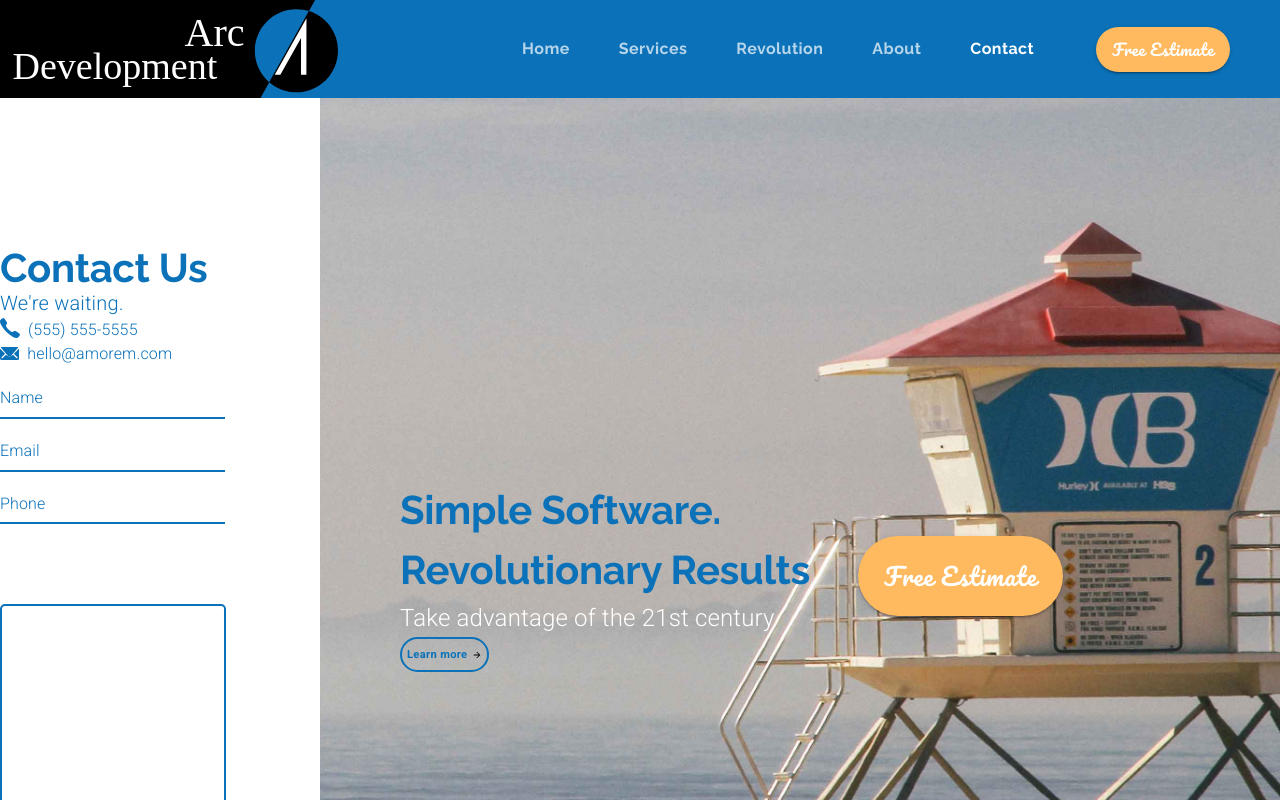
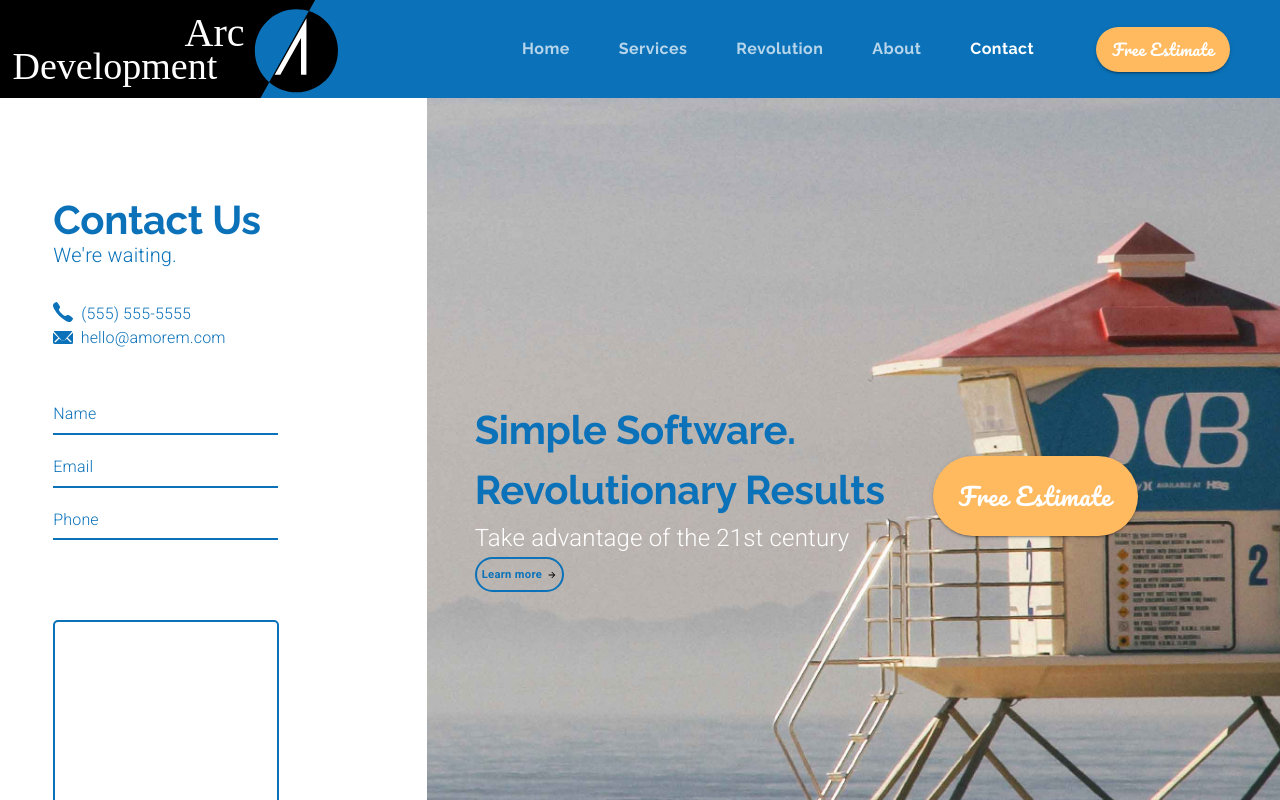
Before and after one commit to Amorem/materialui_arcdev, a React (Create React App) app: page /contact in a window 1280 px wide. Shown: the top 800 px of the page. Built offline with nearby package versions, Linux system fonts and the light colour scheme.

Commit message:
Contact Page Styling 2/2

```diff
--- a/src/Components/Contact.js
+++ b/src/Components/Contact.js
@@ -20,6 +20,7 @@ const useStyles = makeStyles((theme) => ({
     backgroundSize: "cover",
     backgroundRepeat: "no-repeat",
     height: "60em",
+    paddingBottom: "10em",
   },
   estimateButton: {
     ...theme.typography.estimate,
@@ -77,7 +78,17 @@ export default function Contact(props) {
 
   return (
     <Grid container direction="row">
-      <Grid item container direction="column" lg={3} justify="center">
+      <Grid
+        item
+        container
+        direction="column"
+        lg={4}
+        xl={3}
+        justify="center"
+        alignItems="center"
+      >
+        <Grid item>
+          <Grid container direction="column">
             <Grid item>
               <Typography variant="h2" style={{ lineHeight: 1 }}>
                 Contact Us
@@ -89,9 +100,13 @@ export default function Contact(props) {
                 We're waiting.
               </Typography>
             </Grid>
-        <Grid item container>
+            <Grid item container style={{ marginTop: "2em" }}>
               <Grid item>
-            <img src={phoneIcon} alt="phone" style={{ marginRight: "0.5em" }} />
+                <img
+                  src={phoneIcon}
+                  alt="phone"
+                  style={{ marginRight: "0.5em" }}
+                />
               </Grid>
               <Grid item>
                 <Typography
@@ -102,7 +117,7 @@ export default function Contact(props) {
                 </Typography>
               </Grid>
             </Grid>
-        <Grid item container>
+            <Grid item container style={{ marginBottom: "2em" }}>
               <Grid item>
                 <img
                   src={emailIcon}
@@ -156,7 +171,7 @@ export default function Contact(props) {
                 InputProps={{ disableUnderline: true }}
               />
             </Grid>
-        <Grid item>
+            <Grid item container justify="center" style={{ marginTop: "2em" }}>
               <Button variant="contained" className={classes.sendButton}>
                 Send Message
                 <img
@@ -167,17 +182,20 @@ export default function Contact(props) {
               </Button>
             </Grid>
           </Grid>
+        </Grid>
+      </Grid>
       <Grid
         item
         container
         className={classes.background}
-        lg={9}
+        lg={8}
+        xl={9}
         alignItems="center"
       >
         <Grid
           item
           style={{
-            marginLeft: matchesSM ? 0 : "5em",
+            marginLeft: matchesSM ? 0 : "3em",
             textAlign: matchesSM ? "center" : "inherit",
           }}
         >
```
Lines whose indentation alone changed are shown as unchanged.
